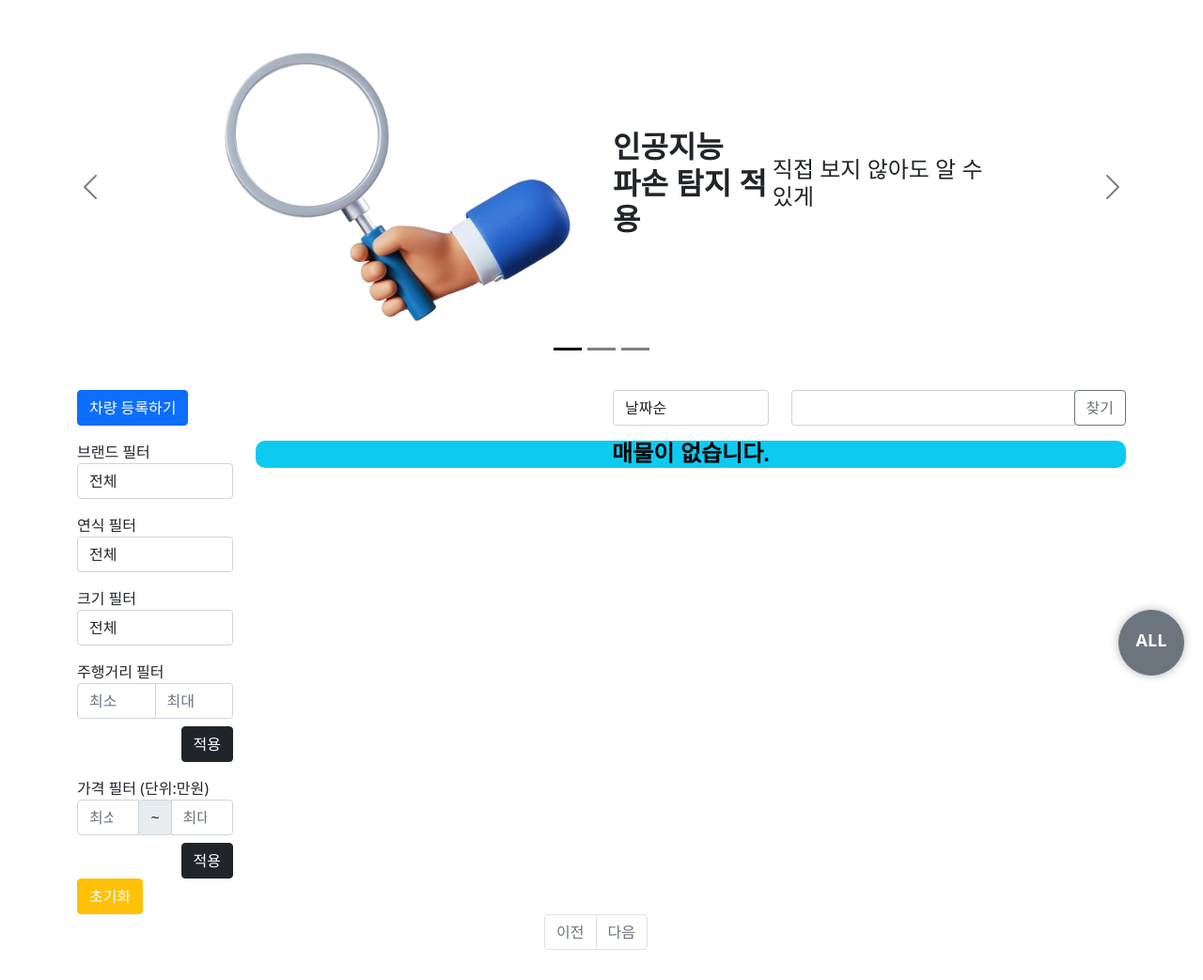
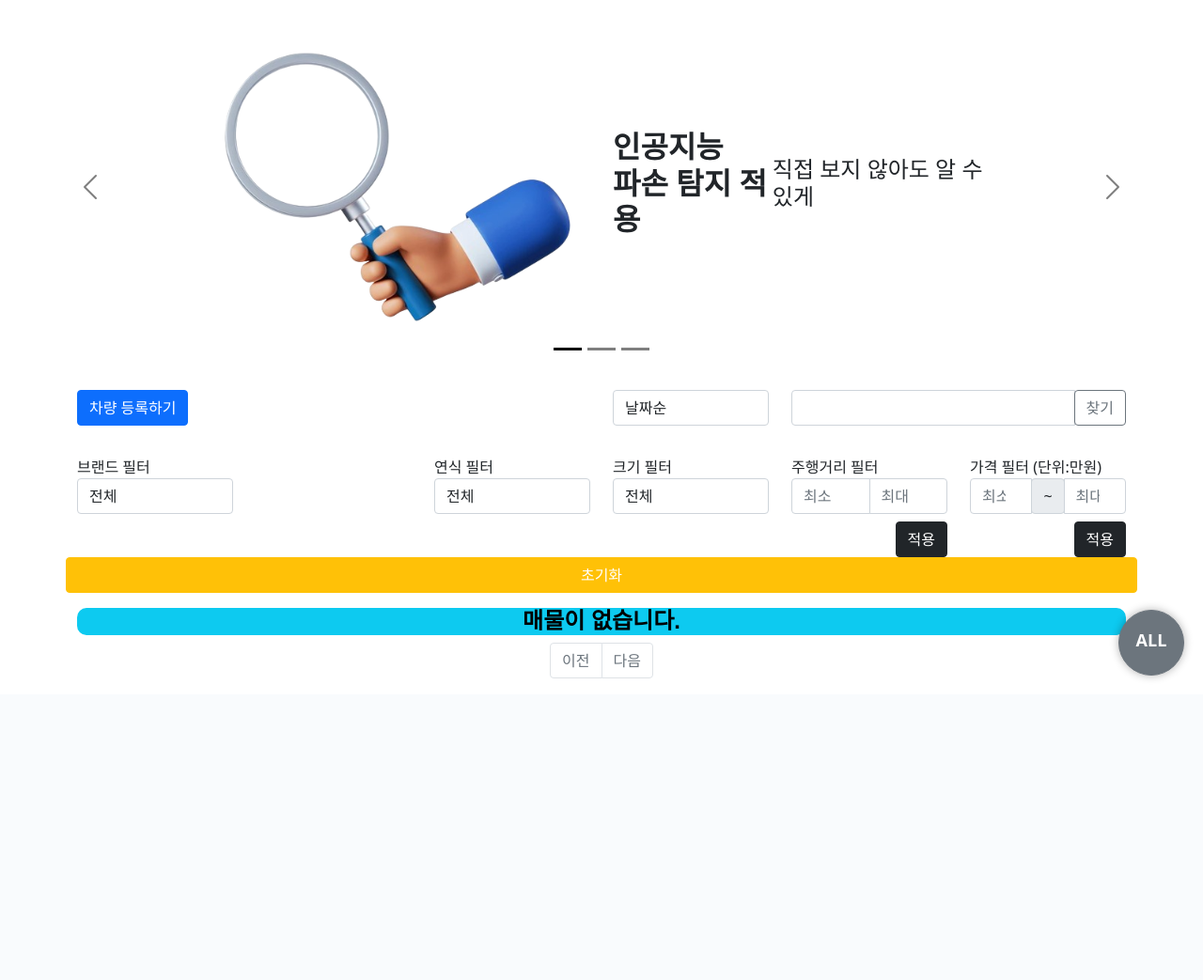
Before and after one commit to dotorimuk1112/FinalProject_OurCar, a Django app: template final_project/templates/sales/question_list.html in a window 1280 px wide. Shown: the part 61-1104 px from the top of the page at 94% size. After the commit the page ends 784 px from the top, so only its background shows below. Run offline with Django 5.2, Linux system fonts and the light colour scheme; the template is opened without the code that fills it, so the values that code supplies are empty; some libraries are stand-ins or nearby versions.

Commit message:
마이페이지/인덱스필터수정

```diff
--- a/final_project/templates/sales/question_list.html
+++ b/final_project/templates/sales/question_list.html
@@ -98,7 +98,7 @@
 
 {% endif %}
 
-<div class="container my-3">
+<div class="container my-3" style="position: sticky;">
     <div class="row my-3">
         {% if  not sorting_option == "region" %}
         <div class="col-6">
@@ -171,11 +171,11 @@
         </div>
     </div>
 
-    <div class="row">
+    <div id="filter-section" class="row">
         <!-- 왼쪽에 브랜드 필터 버튼들 -->
-        <div class="col-md-2" id="filter-section">
-            <form action="{% url 'index' %}" method="get" class="ml-0"id="search_mode"  style="width: 100%;">
-                    <label for="brandFilter">브랜드 필터</label>
+        <div class="col-md-2">
+            <form action="{% url 'index' %}" method="get" class="ml-0" id="search_mode"  style="width: 100%;">
+                    <label for="brandFilter" class ="mt-3">브랜드 필터</label>
                     <select class="form-control" name="search_mode" id="search_mode">
                         <option value="전체" {% if not search_mode %}selected{% endif %}>전체</option>
                         {% for brand_name in ko_brands %}
@@ -183,10 +183,12 @@
                         {% endfor %}
                     </select>
             </form>
+        </div>
+        <div class="col-md-2">
             {% if selected_brand_values %}
             <!-- 추가적인 select box -->
-            <form action="{% url 'index' %}" method="get" class="ml-0"id="search_mode2"  style="width: 100%;">
-                    <label for="brandFilter">세부 차종 명</label>
+            <form action="{% url 'index' %}" method="get" class="ml-0" id="search_mode2"  style="width: 100%;">
+                    <label for="brandFilter" class ="mt-3">세부 차종 명</label>
                     <select class="form-control" name="search_mode2" id="search_mode2">
                         <option value="전체" {% if not search_mode2 %}selected{% endif %}>전체</option>
                         {% for brand_value in selected_brand_values %}
@@ -195,8 +197,10 @@
                     </select>
                 </form>
             {% endif %}
+        </div>
                 <!-- 연식 -->
-                <form action="{% url 'index' %}" method="get" class="ml-0"id="mile_mode"  style="width: 100%;">
+        <div class="col-md-2">
+            <form action="{% url 'index' %}" method="get" class="ml-0" id="mile_mode"  style="width: 100%;">
                     <label for="mileFilter" class ="mt-3">연식 필터</label>
                     <select class="form-control" name="mile_mode" id="mile_mode">
                         <option value="전체" {% if not mile_mode %}selected{% endif %}>전체</option>
@@ -205,7 +209,9 @@
                         {% endfor %}
                     </select>
             </form>
+        </div>
                 <!-- 차크기 -->
+                <div class="col-md-2">
                 <form action="{% url 'index' %}" method="get" class="ml-0"id="vtype_mode"  style="width: 100%;">
                     <label for="mileFilter" class ="mt-3">크기 필터</label>
                     <select class="form-control" name="vtype_mode" id="vtype_mode">
@@ -215,7 +221,9 @@
                         {% endfor %}
                     </select>
                 </form>
+                </div>
             <!-- 주행 거리 최소값 및 최대값-->
+            <div class="col-md-2">
             <form action="{% url 'index' %}" method="get" class="ml-0" id="mileage_filter" style="width: 100%;">
                 <label for="mileFilter" class="mt-3">주행거리 필터</label>
                 <div class="input-group">
@@ -225,6 +233,8 @@
                 <div class="d-flex justify-content-end mt-2">
                     <button type="submit" class="btn btn-dark">적용</button>
                 </div>
+                 </div>
+                 <div class="col-md-2">
                 <label for="mileFilter" class ="mt-3">가격 필터 (단위:만원)</label>
                 <div class="input-group">
                     <input type="number" class="form-control" name="min_price" placeholder="최소" value="{% if budget_filter == '1' %}{{ min_budget }}{% else %}{{ request.GET.min_price | add_commas2}}{% endif %}">
@@ -240,6 +250,7 @@
                     <button type="submit" class="btn btn-dark">적용</button>
                 </div>
             </form>
+        </div>
              <!-- 가격 최소값 및 최대값 -->
              <form action="{% url 'index' %}" method="get" class="ml-0" id="price_filter" style="width: 100%;">
 
@@ -249,19 +260,18 @@
             </button>
 
         </div>
-
-
-
-
-        <div class="col-md-10">
+    </div>
+<div class="container">
+    <div class="row">
+        <div class="col-md-12">
             <div class="row">
                 {% if car_list %}
                     {% for car in car_list %}
-                        <div class="col-md-3 mb-4">
+                        <div class="col-md-3 mb-4 mt-3">
                             <div class="card">
                                 <div class="card-body clickable-card">
                                     {% if car.make_deal == 1 %}
-                                        <div style="position: relative; width: 200px; height: 200px;">
+                                        <div style="width: 200px; height: 200px;">
                                             <img src="{% if car.thumbnail_image %}{{ car.thumbnail_image.url }}{% else %}/static/uploads/sampleCAR.jpg{% endif %}" alt="프로필 이미지" class="card-img-top" width="200" height="200">
                                             <img src="/static/uploads/reserved.png" class="position-absolute top-0 start-0" alt="예약된 이미지" style="width: 100px; height: 100px;">
                                         </div>
@@ -300,6 +310,7 @@
                         </div>
                     </div>
                 {% endif %}
+        </div>
     </div>
 </div>
     <!-- 페이징처리 시작 -->
```
Also changed, not shown: final_project/templates/sales/sales_detail.html (+89 -84 lines). Lines whose indentation alone changed are shown as unchanged.
